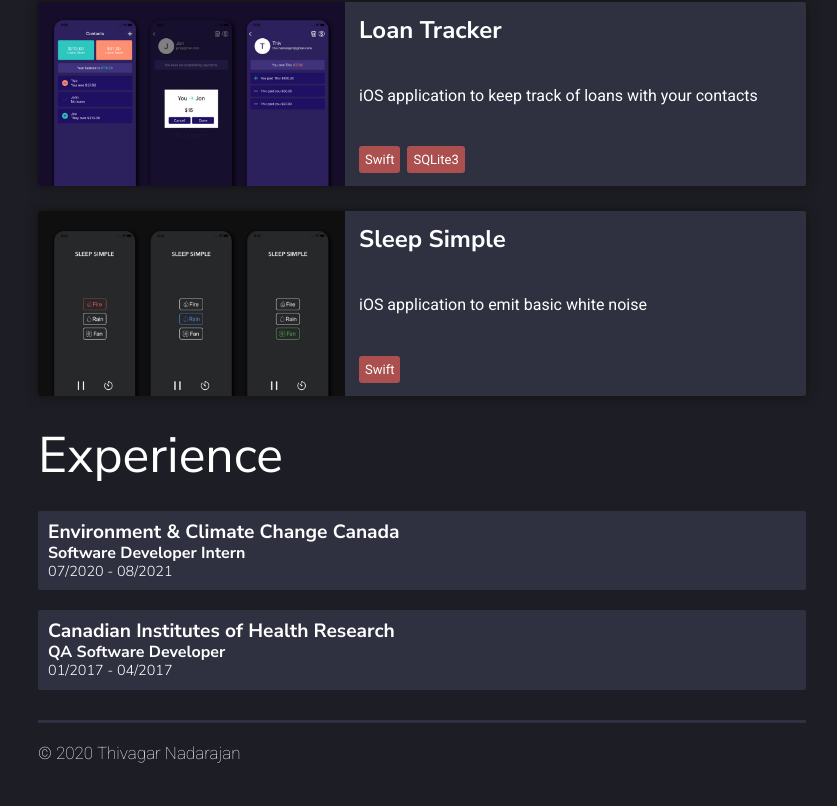
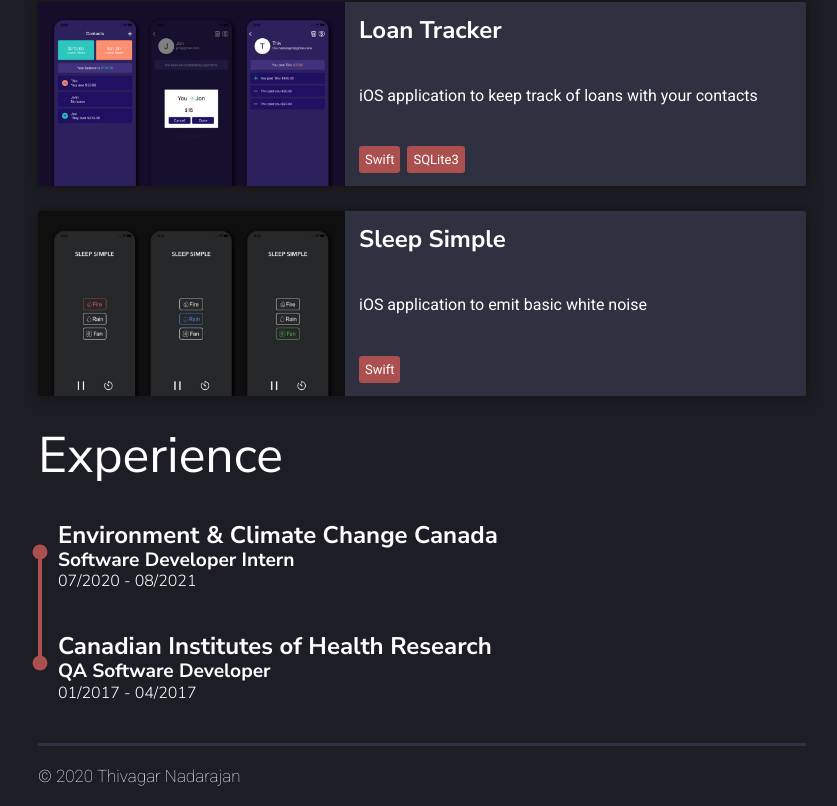
Before and after one commit to ThivagarNadarajan/thivagar.com, a React (Create React App) app: page / in a window 1280 px wide. Shown: the part 1457-2263 px from the top of the page, without its empty margins (218-1055 px from the left). Before the commit the page ends 2240 px from the top, so only its background shows below. Built offline with nearby package versions, Linux system fonts and the light colour scheme.

Commit message:
Change job section to be a timeline

```diff
--- a/src/components/Collapsible.tsx
+++ b/src/components/Collapsible.tsx
@@ -3,32 +3,36 @@
 
 import { colors } from '../styles';
 
-import { InlineIcon } from '@iconify/react';
-import arrowDownAlt2 from '@iconify-icons/dashicons/arrow-down-alt2';
-import arrowUpAlt2 from '@iconify-icons/dashicons/arrow-up-alt2';
-
 const Collapsible: React.FC<{
 	role: string,
 	company: string,
 	description: string[],
-	duration: string
+	duration: string,
+	isFirst?: boolean,
+	isLast?: boolean
 }>
-	= ({ role, company, description, duration }): JSX.Element => {
+	= ({
+		role,
+		company,
+		description,
+		duration,
+		isFirst = false,
+		isLast = false }
+	): JSX.Element => {
 		const [collapse, setCollapse] = useState(true);
 		const toggleCollapse = () => setCollapse(!collapse);
 
 		return (
-			<Container>
+			<div>
+				<Dot></Dot>
+				<Container isFirst={isFirst} isLast={isLast}>
+					<div className="verticalLine"></div>
 					<div className="head" onClick={toggleCollapse}>
 						<div>
 							<h2>{company}</h2>
 							<h3>{role}</h3>
 							<h4>{duration}</h4>
 						</div>
-					{collapse
-						? <button><InlineIcon icon={arrowDownAlt2} /></button>
-						: <button><InlineIcon icon={arrowUpAlt2} /></button>
-					}
 					</div>
 					{collapse
 						? <></>
@@ -41,19 +45,43 @@
 						)
 					}
 				</Container>
+				{isLast ? <></> : <Spacer></Spacer>}
+			</div>
 		);
 	};
 
-const Container = styled.div`
+const Spacer = styled.div`
+	width: 10px;
+	height: 20px;
+	border-left: 4px solid  ${colors.accent};
+`;
+
+const Dot = styled.span`
+	height: 15px;
+	width: 15px;
+	background-color: ${colors.accent};
+	position: absolute;
+	border-radius: 50%;
+	transform: translateX(-5.5px) translateY(33.5px);
+
+`;
+
+const Container = styled.div<{ isFirst: boolean, isLast: boolean }>`
 	width: 100% - 10px;
-	border-radius: 2px;
 	overflow: hidden;
+	position: relative;
+
+	.verticalLine {
+		border-left: 4px solid ${colors.accent};
+		position: absolute;
+		top: ${props => props.isFirst ? '41px' : '0'};
+		bottom: 0;
+		height: ${props => props.isLast ? '41px' : ''};
+	}
 
 	.head {
-		background: ${colors.fg};
+		margin-left: 10px;
 		padding: 10px;
-		display: grid;
-		grid-template-columns: 10fr 1fr;
 
 		@media only screen and (max-width: 600px) {
 			grid-template-columns: 1fr;
@@ -63,34 +91,32 @@
 			}
 		}
 
-		transition: background 100ms;
+		transition: color 100ms;
 
 		@media (hover: hover) {
 			:hover {
-				background: ${colors.fgLight};
+				color: ${colors.accentHover};
 				cursor: pointer;
 			}
 		}
 	}
 
 	h2 {
-		font-size: 1.2rem;
+		font-size: 1.5rem;
 	}
 
 	h3 {
-		font-size: 1rem;
+		font-size: 1.2rem;
 	}
 
 	h4 {
 		font-weight: 100;
-		font-size: 0.9rem;
+		font-size: 1rem;
 	}
 
 	.body {
 		margin: 0;
 		padding: 13px 10px 13px 5px;
-		background: ${colors.fgLight};
-		border-top: 2px solid ${colors.bg};
 	}
 
 	ul {
--- a/src/components/Experience.tsx
+++ b/src/components/Experience.tsx
@@ -21,6 +21,7 @@
 							+ 'identify any issues within components'
 						]}
 					duration={'07/2020 - 08/2021'}
+					isFirst={true}
 				/>
 				<Collapsible
 					role={'QA Software Developer'}
@@ -35,6 +36,7 @@
 							+ 'they met accessibility requirements for those with disabilities'
 						]}
 					duration={'01/2017 - 04/2017'}
+					isLast={true}
 				/>
 			</Collapsibles>
 		</Section>
@@ -47,9 +49,6 @@
 
 const Collapsibles = styled.div`
 	margin-top: 25px;
-	display: grid;
-	grid-template-columns: 1fr;
-	row-gap: 20px;
 `;
 
 export default Experience;
```
Lines whose indentation alone changed are shown as unchanged.
